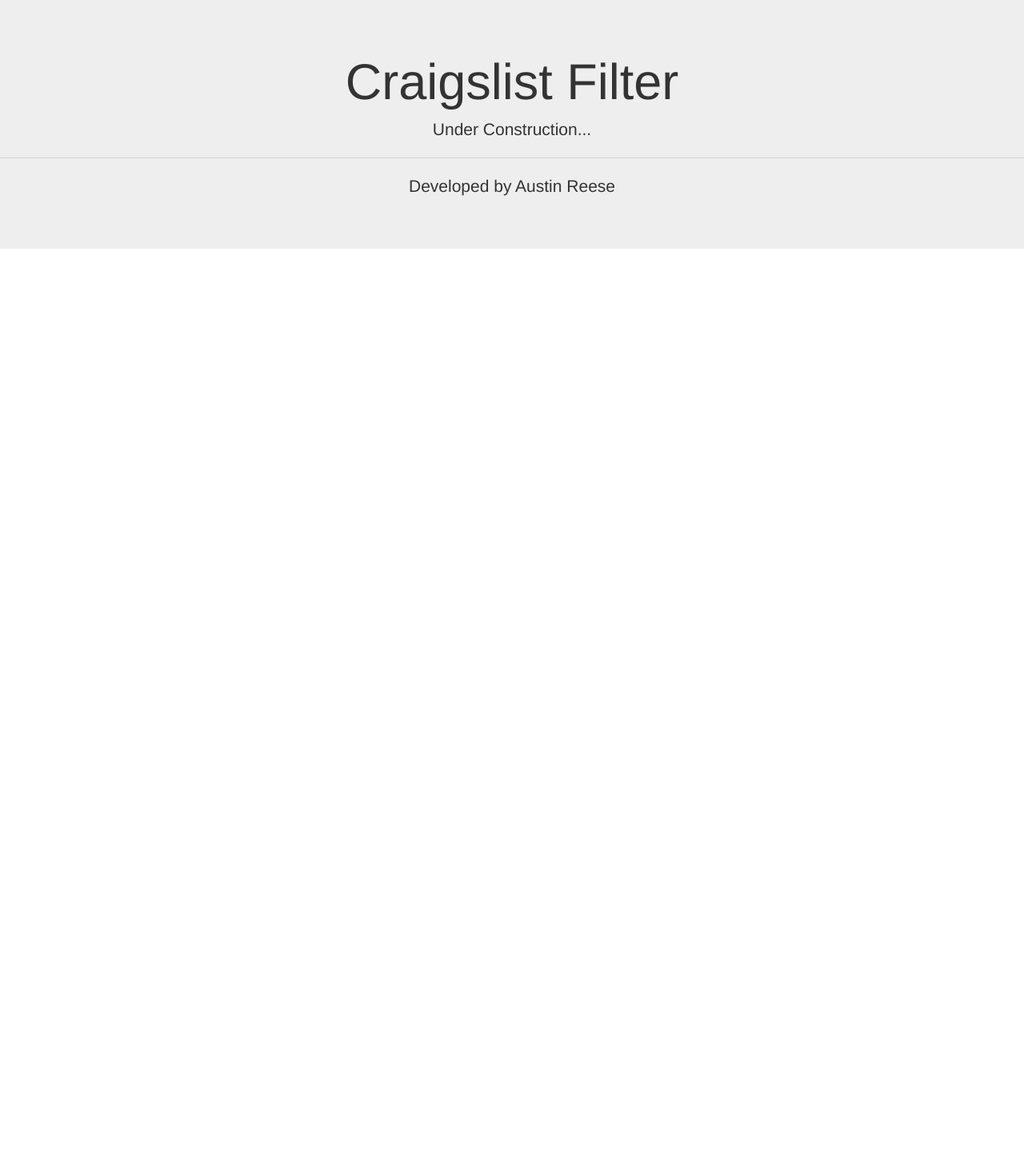
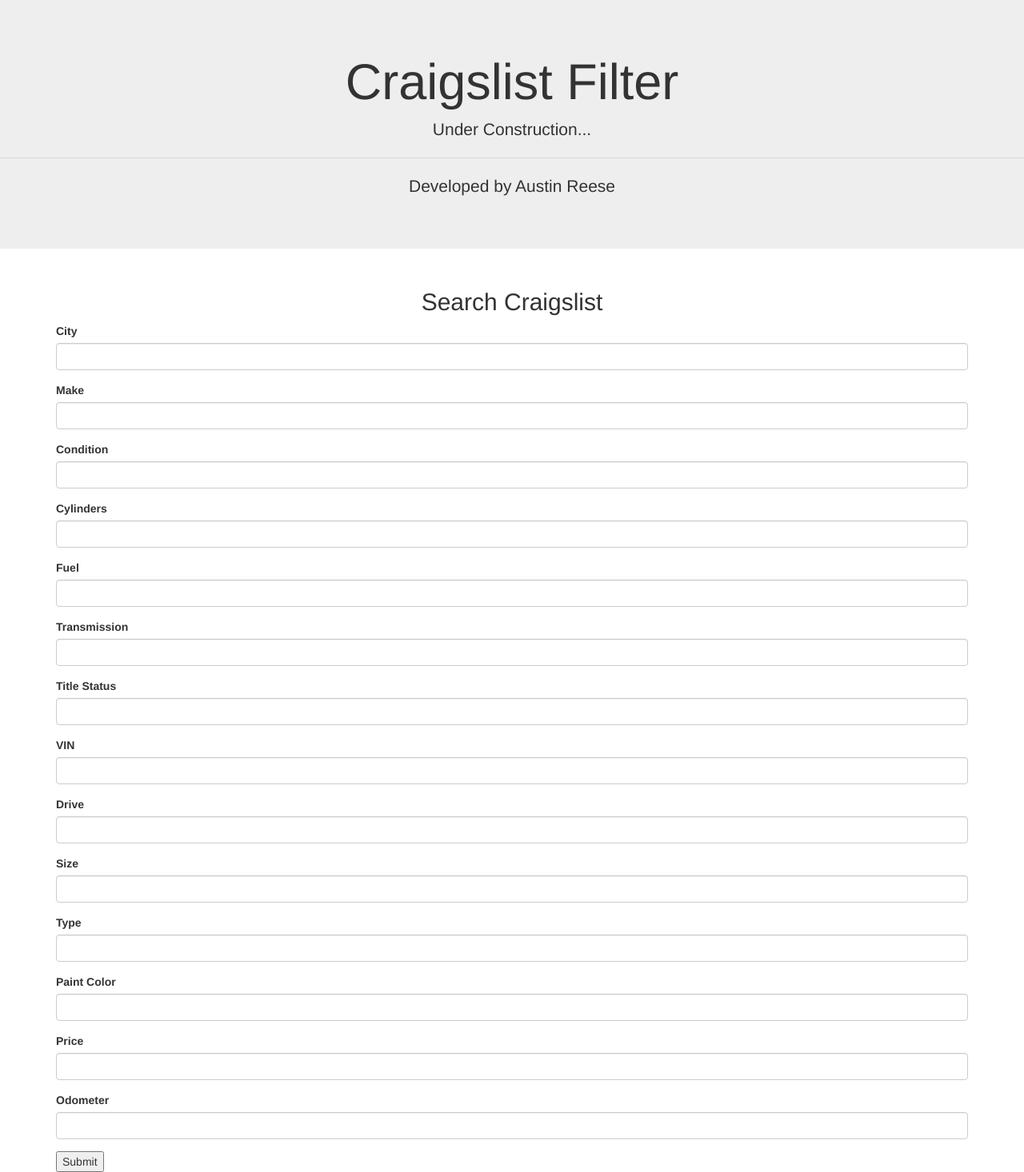
Before and after one commit to AustinReese/UsedVehicleSearch, a Flask app: page / in a window 1280 px wide. Shown: the whole page at 80% size. Before the commit the page ends 311 px from the top, so only its background shows below. Run offline with Flask 2, Linux system fonts and the light colour scheme; some libraries are stand-ins or nearby versions.

Commit message:
implemented basic wtforms functionality

```diff
--- a/app.py
+++ b/app.py
@@ -1,9 +1,41 @@
 from flask import Flask, render_template
+from flask_wtf import FlaskForm
+from flask_bootstrap import Bootstrap
+from wtforms import Form, BooleanField, StringField, IntegerField, validators
+from wtforms.validators import Length, ValidationError, DataRequired
+
 app = Flask(__name__)
+app.config['SECRET_KEY'] = "CraigsistFilter"
+bootstrap = Bootstrap(app)
 
-@app.route('/')
+
+class FilterForm(FlaskForm):
+    city = StringField("City", validators = [Length(max=40)])
+    make = StringField("Make", validators = [Length(max=40)])
+    condition = StringField("Condition", validators = [Length(max=40)])
+    cylinders = StringField("Cylinders", validators = [Length(max=40)])
+    fuel = StringField("Fuel", validators = [Length(max=40)])
+    transmission = StringField("Transmission", validators = [Length(max=40)])
+    titleStatus = StringField("Title Status", validators = [Length(max=40)])
+    vin = StringField("VIN", validators = [Length(max=40)])
+    drive = StringField("Drive", validators = [Length(max=40)])
+    size = StringField("Size", validators = [Length(max=40)])
+    vehicleType = StringField("Type", validators = [Length(max=40)])
+    paintColor = StringField("Paint Color", validators = [Length(max=40)])
+    price = IntegerField("Price")
+    odometer = IntegerField("Odometer")
+
+def query(form):
+    data = form.city.data
+    return data
+
+@app.route('/', methods=['GET', 'POST'])
 def index():
-    return render_template("index.html")
+    form = FilterForm()
+    if form.validate_on_submit():
+        data = query(form)
+        return render_template("search.html", data = data)
+    return render_template("index.html", form = form)
 
 if __name__ == '__main__':
     app.run(debug=True)
--- a/scrapeItAll.py
+++ b/scrapeItAll.py
@@ -2,6 +2,7 @@ from lxml import html
 from datetime import datetime
 import requests
 import sqlite3
+from random import shuffle
 
 def runScraper():
     db = sqlite3.connect("cities.db")
@@ -15,6 +16,7 @@ def runScraper():
     session = requests.Session()
     scraped = 0
     cities = 0
+    shuffle(citiesList)
     for city in citiesList:
         scrapedInCity = 0
         cities += 1
--- /dev/null
+++ b/templates/base.html
@@ -0,0 +1,21 @@
+<!DOCTYPE html> {% import "bootstrap/wtf.html" as wtf %}
+{% block styles %}
+<title>Craigslist Filter</title>
+<meta name="viewport" content="width=device-width, initial-scale=1">
+<link rel="stylesheet" href="https://maxcdn.bootstrapcdn.com/bootstrap/3.3.7/css/bootstrap.min.css">
+<script src="https://ajax.googleapis.com/ajax/libs/jquery/3.3.1/jquery.min.js"></script>
+<script src="https://maxcdn.bootstrapcdn.com/bootstrap/3.3.7/js/bootstrap.min.js"></script>
+{% endblock %}
+{% block header %}
+<div class="jumbotron text-center">
+	<h1 class=display-4>Craigslist Filter</h1>
+	<p class=lead>Under Construction...</p>
+	<hr class=my-10>
+	<p>Developed by Austin Reese</p>
+</div>
+{% endblock %}
+{% block contentwrapper %}
+<div class="container">
+	{% block content %}{% endblock %}
+</div>
+{% endblock %}
--- a/templates/index.html
+++ b/templates/index.html
@@ -1,19 +1,22 @@
-<!DOCTYPE html>
-<html>
-	<head>
-		<title>Craigslist Filter</title>
-		<meta name="viewport" content="width=device-width, initial-scale=1">
-		<link rel="stylesheet" href="https://maxcdn.bootstrapcdn.com/bootstrap/3.3.7/css/bootstrap.min.css">
-		<script src="https://ajax.googleapis.com/ajax/libs/jquery/3.3.1/jquery.min.js"></script>
-		<script src="https://maxcdn.bootstrapcdn.com/bootstrap/3.3.7/js/bootstrap.min.js"></script>
-	</head>
-	<body>
-		<div class="jumbotron text-center">
-			<h1 class=display-4>Craigslist Filter</h1>
-			<p class=lead>Under Construction...</p>
-			<hr class=my-10>
-			<p>Developed by Austin Reese</p>
-		<div class=container>
-		</div>
-	</body>
-</html>
+<!DOCTYPE html> {% extends "base.html" %}
+{% block content %}
+<form action="/" method=POST>
+	<h2 class="form-login-heading text-center">Search Craigslist</h2>
+	    {{ form.csrf_token }}
+  		{{ wtf.form_field(form.city) }}
+  		{{ wtf.form_field(form.make) }}
+  		{{ wtf.form_field(form.condition) }}
+  		{{ wtf.form_field(form.cylinders) }}
+  		{{ wtf.form_field(form.fuel) }}
+  		{{ wtf.form_field(form.transmission) }}
+  		{{ wtf.form_field(form.titleStatus) }}
+  		{{ wtf.form_field(form.vin) }}
+  		{{ wtf.form_field(form.drive) }}
+  		{{ wtf.form_field(form.size) }}
+  		{{ wtf.form_field(form.vehicleType) }}
+  		{{ wtf.form_field(form.paintColor) }}
+  		{{ wtf.form_field(form.price) }}
+  		{{ wtf.form_field(form.odometer) }}
+	<input type=submit val=go>
+</form>
+{% endblock %}
--- /dev/null
+++ b/templates/search.html
@@ -0,0 +1,4 @@
+<!DOCTYPE html> {% extends "base.html" %}
+{% block content %}
+<h1>You searched for {{data}}</h1>
+{% endblock %}
```
